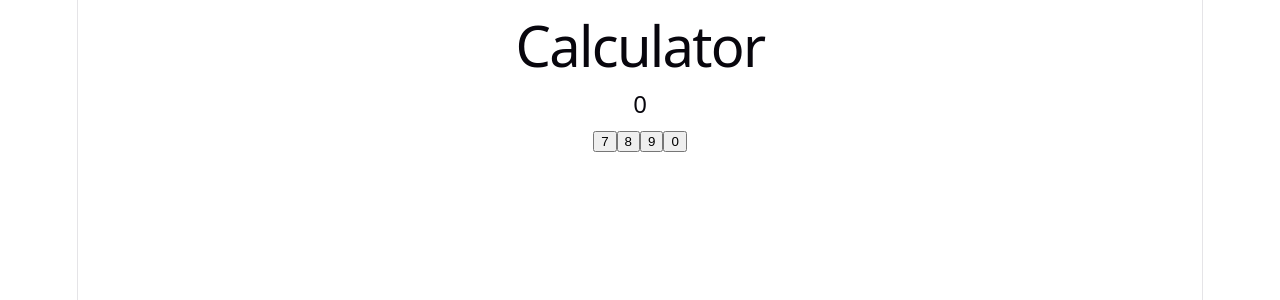
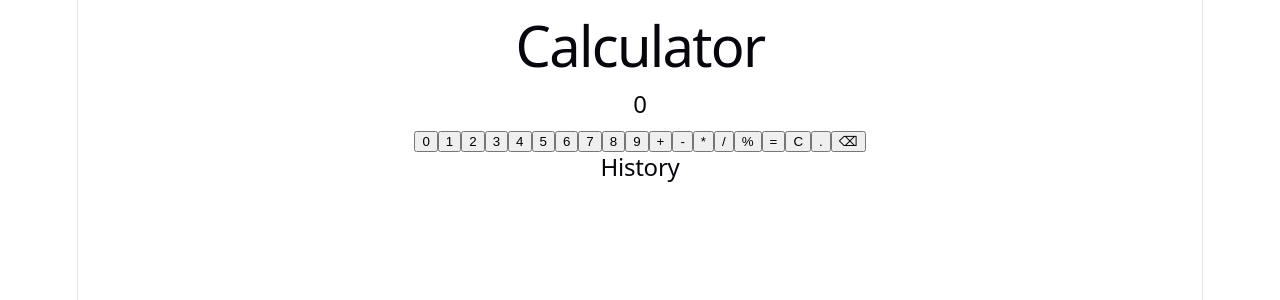
Before and after one commit to hebasuliman273-bit/calculator, a React app in the folder frontend/: page / in a window 1280 px wide. Shown: the top 300 px of the page. Built offline with nearby package versions, Linux system fonts and the light colour scheme; the HTML template or start-up script is replaced by a standard one.

Commit message:
Add calculator history

```diff
--- a/frontend/src/App.jsx
+++ b/frontend/src/App.jsx
@@ -1,38 +1,326 @@
 import { useState } from "react";
 
+function NumberButton(props) {
+  return (
+    <button onClick={() => props.onNumberClick(props.number)}>
+      {props.number}
+    </button>
+  );
+}
 
-function NumberButton(props){
-  return <button> props.number </button>
+function OperatorButton(props) {
+  return (
+    <button onClick={() => props.onOperatorClick(props.operator)}>
+      {props.operator}
+    </button>
+  );
+}
+
+function App() {
+
+  function handleDelete() {
+  if (expression.length === 0) {
+    return;
+  }
+
+  const newExpression = expression.slice(0, -1);
+
+  setExpression(newExpression);
+
+  if (
+    newExpression.endsWith("+") ||
+    newExpression.endsWith("-") ||
+    newExpression.endsWith("*") ||
+    newExpression.endsWith("/") ||
+    newExpression.endsWith("%")
+  ) {
+    setDisplay("0");
+    setWaitingForNumber(true);
+  } else {
+    const parts = parseExpression(newExpression);
+    const lastPart = parts[parts.length - 1];
+
+    setDisplay(String(lastPart));
+    setWaitingForNumber(false);
+  }
+}
+  function calculate(number1, number2, operator) {
+    if (operator === "+") {
+      return number1 + number2;
+    }
+
+    if (operator === "-") {
+      return number1 - number2;
+    }
+
+    if (operator === "*") {
+      return number1 * number2;
+    }
+
+    if (operator === "/") {
+      return number1 / number2;
+    }
+
+    if (operator === "%") {
+      return number1 % number2;
+    }
+  }
+function handleClear() {
+  setDisplay("0");
+  setOperator(null);
+  setFirstNumber(null);
+  setWaitingForNumber(false);
+  setExpression("");
+}
+
+function handleDecimal() {
+  const currentNumber = display;
+
+  if (currentNumber.includes(".")) {
+    return;
+  }
+
+  setDisplay(currentNumber + ".");
+  setExpression(expression + ".");
+}
+
+  function parseExpression(expression) {
+    const parts = [];
+    let currentNumber = "";
+
+    for (let i = 0; i < expression.length; i++) {
+      const character = expression[i];
+
+      if (
+        character === "+" ||
+        character === "-" ||
+        character === "*" ||
+        character === "/" ||
+        character === "%"
+      ) {
+        parts.push(Number(currentNumber));
+        parts.push(character);
+        currentNumber = "";
+      } else {
+        currentNumber = currentNumber + character;
+      }
+    }
+
+    parts.push(Number(currentNumber));
+
+    return parts;
+  }
+
+  const [display, setDisplay] = useState("0");
+  const [operator, setOperator] = useState(null);
+  const [firstNumber, setFirstNumber] = useState(null);
+  const [waitingForNumber, setWaitingForNumber] = useState(false);
+const [history, setHistory] = useState([]);
+  const [expression, setExpression] = useState("");
+
+function handleCalculate() {
+  const parts = parseExpression(expression);
+
+  const result = calculateExpression(parts);
+
+  setDisplay(String(result));
+
+  setHistory([
+    ...history,
+    {
+      expression: expression,
+      result: result
+    }
+  ]);
+
+  setExpression(expression + "=" + result);
+}
+
+  function handleNumber(number) {
+    if (waitingForNumber) {
+      setDisplay(number);
+      setExpression(expression + number);
+      setWaitingForNumber(false);
+    } else if (display === "0") {
+      setDisplay(number);
+      setExpression(number);
+    } else {
+      setDisplay(display + number);
+      setExpression(expression + number);
+    }
+  }
+
+function handleOperator(newOperator) {
+  if (
+    expression.endsWith("+") ||
+    expression.endsWith("-") ||
+    expression.endsWith("*") ||
+    expression.endsWith("/") ||
+    expression.endsWith("%")
+  ) {
+    const newExpression = expression.slice(0, -1) + newOperator;
+
+    setExpression(newExpression);
+  } else {
+    setExpression(expression + newOperator);
+  }
+
+  setFirstNumber(display);
+  setOperator(newOperator);
+  setWaitingForNumber(true);
 }
 
 
+function calculateExpression(parts) {
+  // أولًا نحسب *, /, %
 
-function App() {
+  for (let i = 1; i < parts.length; i += 2) {
+    const operator = parts[i];
 
+    if (
+      operator === "*" ||
+      operator === "/" ||
+      operator === "%"
+    ) {
+      const number1 = parts[i - 1];
+      const number2 = parts[i + 1];
 
-function handleNumber(number){
-  if (display === "0"){
-    setDisplay(number)
-  } else {
-    setDisplay( display + number )
+      const result = calculate(number1, number2, operator);
+
+      parts.splice(i - 1, 3, result);
+
+      i -= 2;
+    }
   }
+
+  // ثانيًا نحسب +, -
+
+  let result = parts[0];
+
+  for (let i = 1; i < parts.length; i += 2) {
+    const operator = parts[i];
+    const number = parts[i + 1];
+
+    result = calculate(result, number, operator);
+  }
+
+  return result;
 }
 
-  const [display , setDisplay]= useState("0")
   return (
     <div>
       <h1>Calculator</h1>
-      <h2> {display } </h2>
-      <button onClick={() => handleNumber("7")}>7</button>
-      <button onClick={() => handleNumber("8")}>8</button>
-      <button onClick={() => handleNumber("9")}>9</button>
-<button
-  onClick={() => handleNumber("0")}>
-  0
+
+      {/* Calculator Display */}
+      <h2>{expression || "0"}</h2>
+
+      {/* Numbers */}
+
+      <NumberButton
+        number="0"
+        onNumberClick={handleNumber}
+      />
+
+      <NumberButton
+        number="1"
+        onNumberClick={handleNumber}
+      />
+
+      <NumberButton
+        number="2"
+        onNumberClick={handleNumber}
+      />
+
+      <NumberButton
+        number="3"
+        onNumberClick={handleNumber}
+      />
+
+      <NumberButton
+        number="4"
+        onNumberClick={handleNumber}
+      />
+
+      <NumberButton
+        number="5"
+        onNumberClick={handleNumber}
+      />
+
+      <NumberButton
+        number="6"
+        onNumberClick={handleNumber}
+      />
+
+      <NumberButton
+        number="7"
+        onNumberClick={handleNumber}
+      />
+
+      <NumberButton
+        number="8"
+        onNumberClick={handleNumber}
+      />
+
+      <NumberButton
+        number="9"
+        onNumberClick={handleNumber}
+      />
+
+      {/* Operators */}
+
+      <OperatorButton
+        operator="+"
+        onOperatorClick={handleOperator}
+      />
+
+      <OperatorButton
+        operator="-"
+        onOperatorClick={handleOperator}
+      />
+
+      <OperatorButton
+        operator="*"
+        onOperatorClick={handleOperator}
+      />
+
+      <OperatorButton
+        operator="/"
+        onOperatorClick={handleOperator}
+      />
+
+      <OperatorButton
+        operator="%"
+        onOperatorClick={handleOperator}
+      />
+
+      {/* Equals */}
+
+      <button onClick={handleCalculate}>
+        =
+      </button>
+      <button onClick={handleClear}>
+  C
+</button>
+<button onClick={handleDecimal}>
+  .
+</button>
+<button onClick={handleDelete}>
+  ⌫
 </button>
 
+<h2>History</h2>
+
+<div>
+  {history.map((item, index) => (
+    <p key={index}>
+      {item.expression} = {item.result}
+    </p>
+  ))}
+</div>
     </div>
-  )
+
+
+  );
 }
 
-export default App
+export default App;
```
